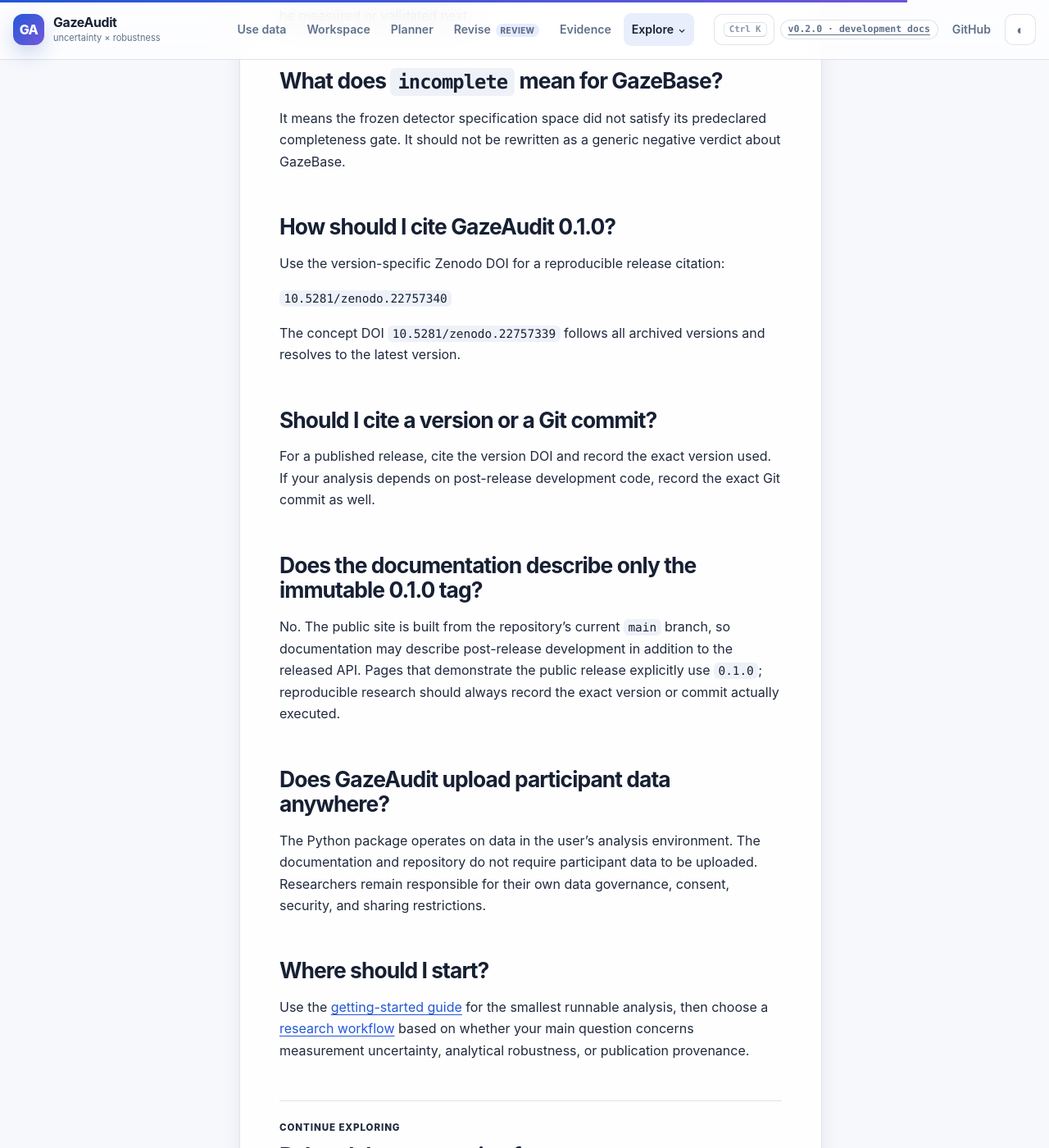
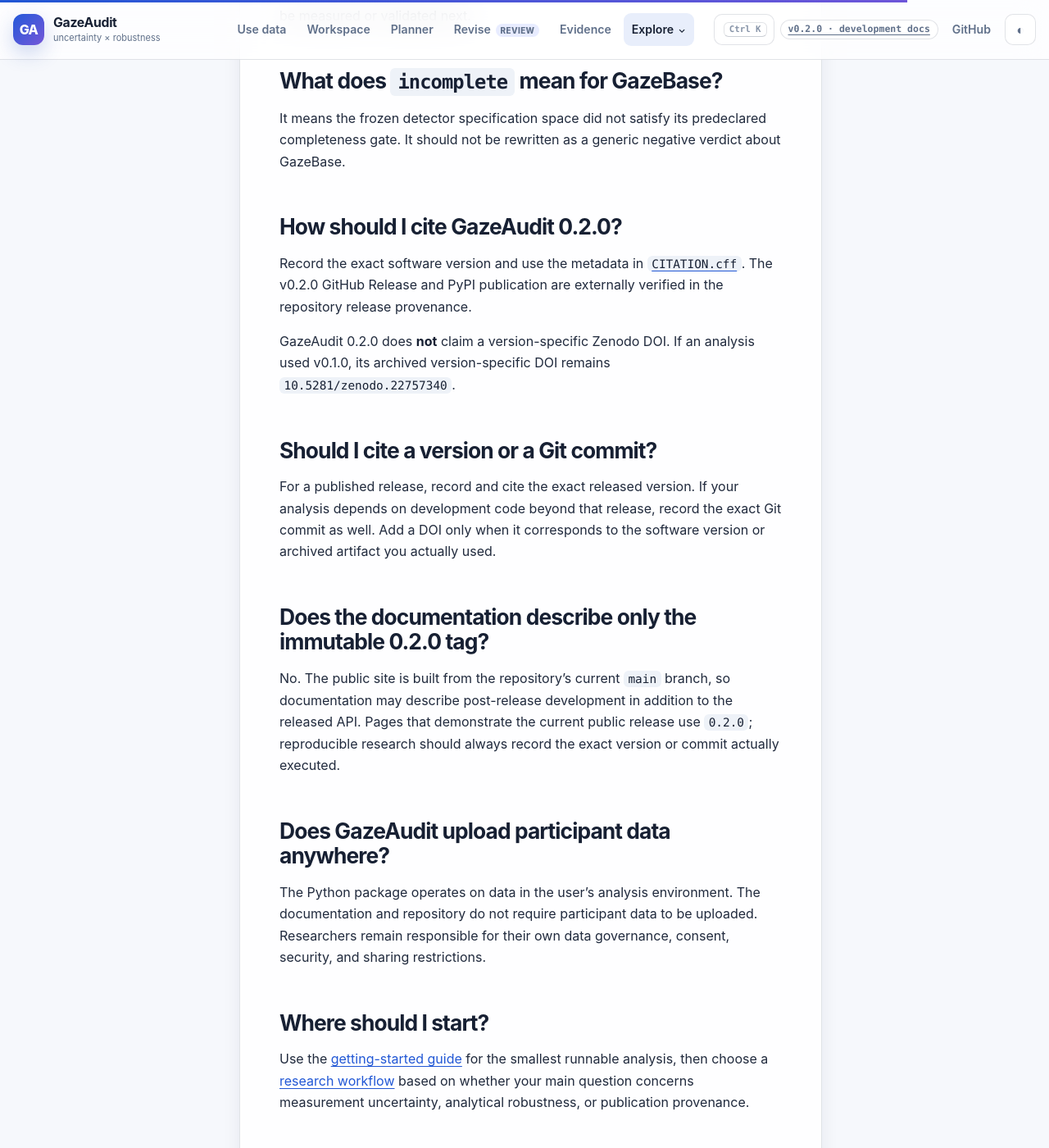
Before and after one commit to stefanosbalaskas/GazeAudit, a Jekyll site: the page built from docs/faq.md, in a window 1280 px wide and 1400 px high, scrolled down 6984 px. Shown: the whole window at 82% size. Built offline with Jekyll 4.4.1, drawn with Linux system fonts in a browser that asks for light colours; some of the changed text lies outside the part shown.

Commit message:
docs: correct FAQ release and citation guidance

````diff
--- a/docs/faq.md
+++ b/docs/faq.md
@@ -15,26 +15,26 @@
 
 No. GazeAudit is designed to sit above existing parsing, preprocessing, and detector ecosystems. It can ingest or adapt outputs from Eye-Tracking-BIDS, pymovements, pEYES, and user-defined backends while retaining those tools' methodological responsibility.
 
-## Which Python versions are supported by release 0.1.0?
+## Which Python versions are supported by release 0.2.0?
 
 The release metadata requires Python 3.10 or newer and the repository test matrix covers Python 3.10–3.13. The current pEYES optional dependency is restricted to Python 3.12+.
 
 ## How do I install it?
 
 ```bash
-python -m pip install gazeaudit==0.1.0
+python -m pip install gazeaudit==0.2.0
 ```
 
 For pymovements integration:
 
 ```bash
-python -m pip install "gazeaudit[pymovements]==0.1.0"
+python -m pip install "gazeaudit[pymovements]==0.2.0"
 ```
 
 For pEYES integration on Python 3.12+:
 
 ```bash
-python -m pip install "gazeaudit[peyes]==0.1.0"
+python -m pip install "gazeaudit[peyes]==0.2.0"
 ```
 
 ## `audit_study_qc()` returned `review`. Does that mean I should exclude data?
@@ -147,21 +147,19 @@
 
 It means the frozen detector specification space did not satisfy its predeclared completeness gate. It should not be rewritten as a generic negative verdict about GazeBase.
 
-## How should I cite GazeAudit 0.1.0?
+## How should I cite GazeAudit 0.2.0?
 
-Use the version-specific Zenodo DOI for a reproducible release citation:
+Record the exact software version and use the metadata in [`CITATION.cff`](https://github.com/stefanosbalaskas/GazeAudit/blob/main/CITATION.cff). The v0.2.0 GitHub Release and PyPI publication are externally verified in the repository release provenance.
 
-`10.5281/zenodo.22757340`
-
-The concept DOI `10.5281/zenodo.22757339` follows all archived versions and resolves to the latest version.
+GazeAudit 0.2.0 does **not** claim a version-specific Zenodo DOI. If an analysis used v0.1.0, its archived version-specific DOI remains `10.5281/zenodo.22757340`.
 
 ## Should I cite a version or a Git commit?
 
-For a published release, cite the version DOI and record the exact version used. If your analysis depends on post-release development code, record the exact Git commit as well.
+For a published release, record and cite the exact released version. If your analysis depends on development code beyond that release, record the exact Git commit as well. Add a DOI only when it corresponds to the software version or archived artifact you actually used.
 
-## Does the documentation describe only the immutable 0.1.0 tag?
+## Does the documentation describe only the immutable 0.2.0 tag?
 
-No. The public site is built from the repository's current `main` branch, so documentation may describe post-release development in addition to the released API. Pages that demonstrate the public release explicitly use `0.1.0`; reproducible research should always record the exact version or commit actually executed.
+No. The public site is built from the repository's current `main` branch, so documentation may describe post-release development in addition to the released API. Pages that demonstrate the current public release use `0.2.0`; reproducible research should always record the exact version or commit actually executed.
 
 ## Does GazeAudit upload participant data anywhere?
 
````
